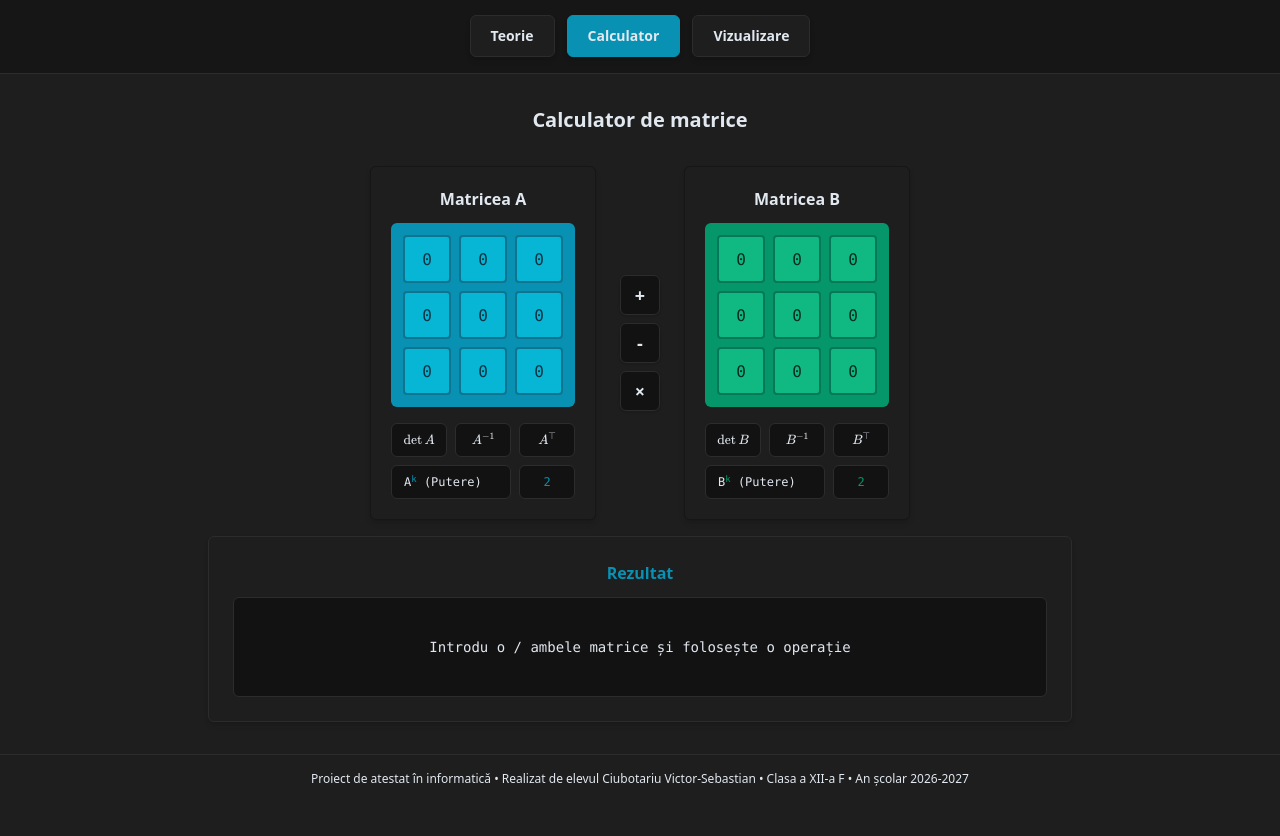
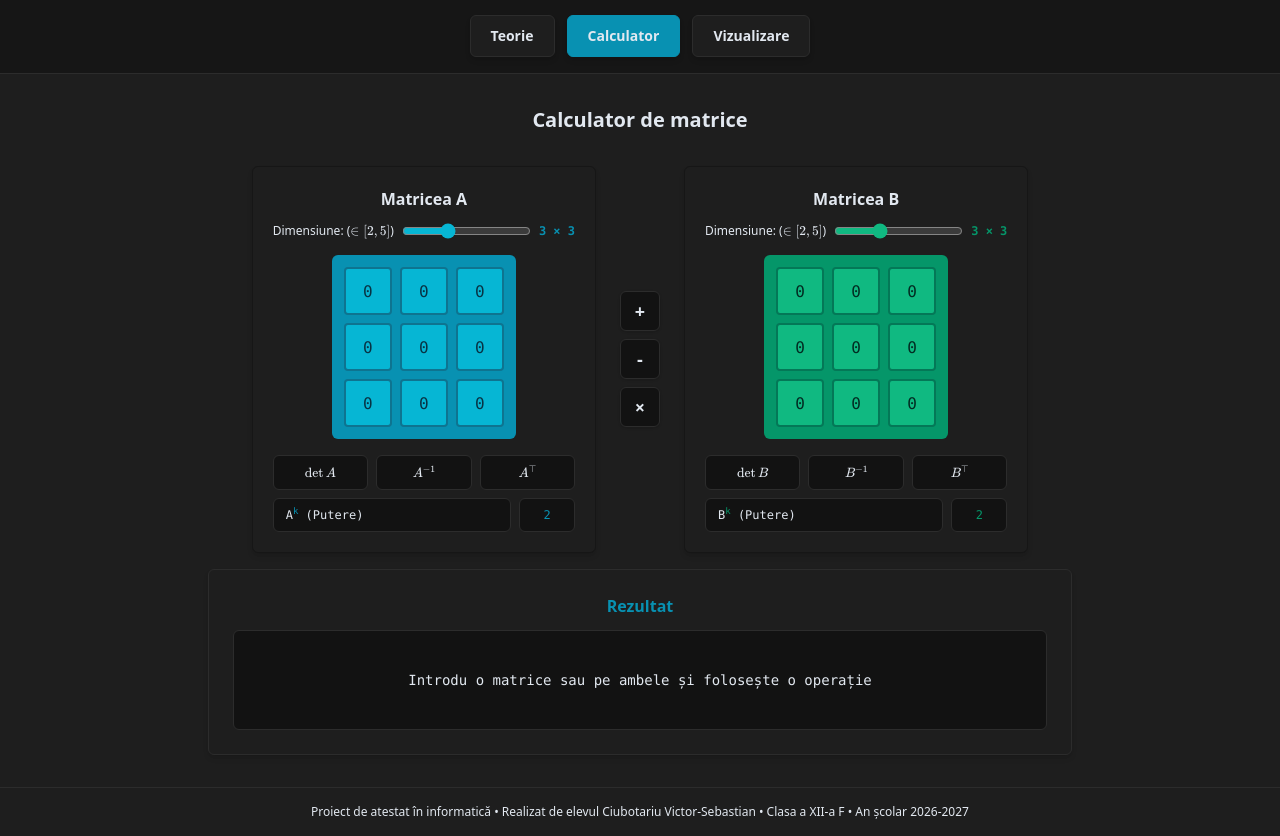
Before and after one commit to Bictooor43/AlgebraQuest, a plain HTML site: page clasa11.html in a window 1280 px wide. Both pictures are taken after a click on the button "Calculator". Shown: the part 111-947 px from the top of the page. Before the commit the page ends 914 px from the top, so only its background shows below. Drawn offline with nearby package versions, Linux system fonts and the light colour scheme.

Commit message:
slider de marime + js

```diff
--- a/clasa11.html
+++ b/clasa11.html
@@ -300,6 +300,11 @@
                 <div class="bg-[#1e1e1e] border border-[#161616] rounded-md p-5 shadow-md w-full md:w-auto flex flex-col items-center">
 
                     <h3 class="text-md font-bold text-slate-200 mb-3">Matricea A</h3>
+                    <div class="flex items-center gap-2 mb-4 text-xs text-slate-200">
+                        <span>Dimensiune: ($\in [2,5]$)</span>
+                        <input type="range" id="size-a" min="2" max="5" value="3" class="accent-cyan-500 cursor-pointer">
+                        <span id="size-a-label" class="font-mono text-cyan-600 font-bold">3 $\times$ 3</span>
+                    </div>
                     <div id="grid-a" class="grid grid-cols-3 gap-2 p-3 bg-cyan-600 rounded-md mb-4">
                         <!-- Placeholder vizual pentru 3x3 inputuri -->
                         <input type="number" value="0" class="w-12 h-12 text-center bg-cyan-500 border-2 border-cyan-700 text-cyan-950 font-mono rounded focus:border-cyan-950 outline-none">
@@ -340,6 +345,11 @@
                 <!--MATRICEA B-->
                 <div class="bg-[#1e1e1e] border border-[#161616] rounded-md p-5 shadow-md w-full md:w-auto flex flex-col items-center">
                     <h3 class="text-md font-bold text-slate-200 mb-3">Matricea B</h3>
+                    <div class="flex items-center gap-2 mb-4 text-xs text-slate-200">
+                        <span>Dimensiune: ($\in [2,5]$)</span>
+                        <input type="range" id="size-b" min="2" max="5" value="3" class="accent-emerald-500 cursor-pointer">
+                        <span id="size-b-label" class="font-mono text-emerald-600 font-bold">3 $\times$ 3</span>
+                    </div>
                     <div id="grid-b" class="grid grid-cols-3 gap-2 p-3 bg-emerald-600 rounded-md mb-4">
                         <input type="number" value="0" class="w-12 h-12 text-center bg-emerald-500 border-2 border-emerald-700 text-emerald-950 font-mono rounded focus:border-emerald-950 outline-none">
                         <input type="number" value="0" class="w-12 h-12 text-center bg-emerald-500 border-2 border-emerald-700 text-emerald-950 font-mono rounded focus:border-emerald-950 outline-none">
@@ -374,7 +384,7 @@
             <div class="bg-[#1e1e1e] border border-[#2c2c2c] p-6 mt-6 rounded-md shadow-md">
                 <h3 class="text-md font-bold text-center text-cyan-600 mb-3">Rezultat</h3>
                 <div id="matrix-result" class="min-h-[100px] bg-[#121212] border border-[#2c2c2c] rounded-md flex items-center justify-center text-slate-200 font-mono text-sm">
-                    Introdu o / ambele matrice și folosește o operație
+                    Introdu o matrice sau pe ambele și folosește o operație
                 </div>
             </div>
         </section>
--- a/matrix.js
+++ b/matrix.js
@@ -0,0 +1,60 @@
+function generateGrid(matrixName) {
+    const sizeInput = document.getElementById(`size-${matrixName}`);
+    const sizeLabel = document.getElementById(`size-${matrixName}-label`);
+    const gridContainer = document.getElementById(`grid-${matrixName}`);
+
+    const n = parseInt(sizeInput.value);
+    sizeLabel.textContent = `${n} × ${n}`;
+
+    //decizie in fct de culoare
+    const colorClass = matrixName === 'a'
+        ? 'bg-cyan-500 border-cyan-700 text-cyan-950 focus:border-cyan-950'
+        : 'bg-emerald-500 border-emerald-700 text-emerald-950 focus:border-emerald-950';
+
+    const colorClass2 = matrixName === 'a'
+        ? 'bg-cyan-600'
+        : 'bg-emerald-600';
+
+    gridContainer.className = `grid grid-cols-${n} gap-2 p-3 ${colorClass2} rounded-md mb-4`;
+    gridContainer.innerHTML = '';
+
+    for(let i = 0; i < n; i++)
+        for(let j = 0; j < n; j++) {
+            const input = document.createElement('input');
+            input.type = 'number';
+            input.value = '0';
+
+            input.className = `w-12 h-12 text-center border-2 font-mono rounded outline-none ${colorClass}`;
+            gridContainer.appendChild(input)
+        }
+
+}
+
+document.addEventListener('DOMContentLoaded', () => {
+    generateGrid('a');
+    generateGrid('b');
+
+    document.getElementById('size-a').addEventListener('input', () => generateGrid('a'));
+    document.getElementById('size-b').addEventListener('input', () => generateGrid('b'));
+});
+
+function readMatrix(matrixName) {
+    const sizeInput = document.getElementById(`size-${matrixName}`);
+    const n = parseInt(sizeInput.value);
+    const gridContainer = document.getElementById(`grid-${matrixName}`);
+    const inputs = gridContainer.querySelectorAll('input');
+
+    let matrix = [];
+    let index = 0;
+
+    for(let i = 0; i < n; i++) {
+        let row = [];
+        for(let j = 0; j < n; j++) {
+            let val = parseFloat(inputs[index].value);
+            row.push(val);
+            index++;
+        }
+        matrix.push(row);
+    }
+    return matrix;
+}
```
